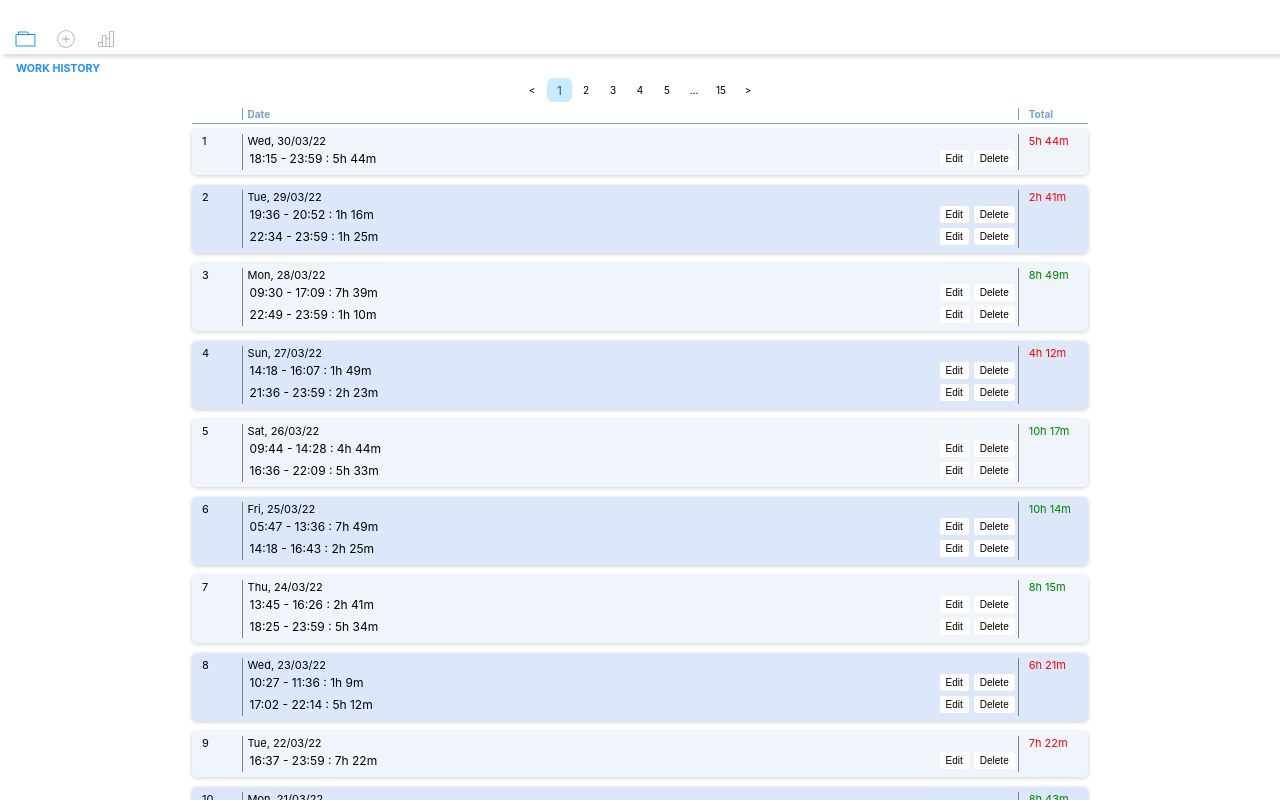
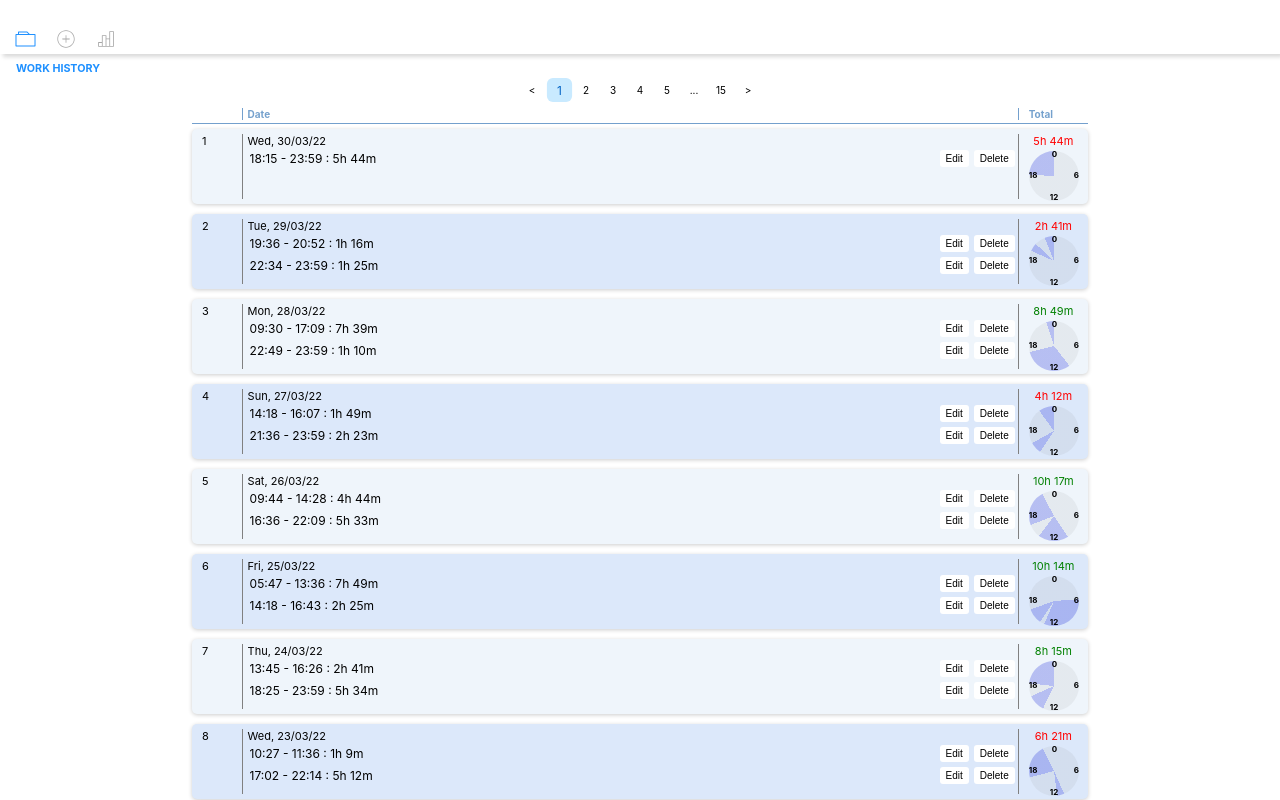
Before and after one commit to yalcinaksakal/freelancer, a React (Create React App) app: page / in a window 1280 px wide. Shown: the top 800 px of the page. Built offline with nearby package versions, Linux system fonts and the light colour scheme.

Commit message:
visual log added

```diff
--- a/src/components/History/ListItem/ListItem.module.scss
+++ b/src/components/History/ListItem/ListItem.module.scss
@@ -8,12 +8,16 @@
 	font-size: 11px;
 	display: flex;
 	width: calc(100% - 20px);
+	min-height: 65px;
 	.no {
 		width: 30px;
 	}
 	.total {
 		width: 50px;
-		color: var(--color);
+		text-align: center;
+		span {
+			color: var(--color);
+		}
 	}
 	.name {
 		width: calc(100% - 100px);
@@ -27,8 +31,11 @@
 		transform: translateY(-1px);
 		box-shadow: rgba(0, 0, 0, 0.19) 0px 5px 10px,
 			rgba(0, 0, 0, 0.23) 0px 3px 3px;
-		background: rgb(114, 183, 251);
-		color: whitesmoke;
+		.name {
+			background: rgb(114, 183, 251);
+			color: whitesmoke;
+			border: none;
+		}
 	}
 }
 .heading {
--- a/src/components/History/ListItem/ListItem.tsx
+++ b/src/components/History/ListItem/ListItem.tsx
@@ -1,4 +1,6 @@
+import { useState } from "react";
 import { getDuration } from "../../../helper/getTime";
+import VisualLog from "../../VisualLog/VisualLog";
 import styles from "./ListItem.module.scss";
 import LogItem from "./LogItem/LogItem";
 
@@ -14,7 +16,11 @@ const ListItem: React.FC<{
 		style = {
 			"--backColor": index % 2 ? "#eff5fb" : "#dce8fa",
 			"--color": duration >= 480 ? "green" : "red",
-		} as React.CSSProperties;
+		} as React.CSSProperties,
+		[activeTimeSlot, setActiveTimeSlot] = useState(-1),
+		handleHover = (index: number) => {
+			setActiveTimeSlot(index);
+		};
 
 	return (
 		<li className={index ? styles.item : styles.heading} style={style}>
@@ -29,11 +35,15 @@ const ListItem: React.FC<{
 							end={log[1]}
 							date={item[0]}
 							index={i}
+							hovered={handleHover}
 						/>
 					))}
 			</div>
 
-			<div className={styles.total}>{total}</div>
+			<div className={styles.total}>
+				<span>{total}</span>
+				{index ? <VisualLog logs={item[1]} activeSlot={activeTimeSlot} /> : ""}
+			</div>
 		</li>
 	);
 };
--- a/src/components/History/ListItem/LogItem/LogItem.tsx
+++ b/src/components/History/ListItem/LogItem/LogItem.tsx
@@ -10,7 +10,8 @@ const LogItem: React.FC<{
 	end: number;
 	date: string;
 	index: number;
-}> = ({ start, end, date, index }) => {
+	hovered: (index: number) => void;
+}> = ({ start, end, date, index, hovered }) => {
 	const [isDelete, setIsDelete] = useState(false),
 		[isEdit, setIsEdit] = useState(false);
 	return (
@@ -37,7 +38,11 @@ const LogItem: React.FC<{
 					/>
 				</BackDrop>
 			)}
-			<div className={styles.container}>
+			<div
+				onMouseEnter={() => hovered(index)}
+				onMouseLeave={() => hovered(-1)}
+				className={styles.container}
+			>
 				<div>{`${getTime(start)} - ${getTime(end)} : ${getDuration(
 					end - start
 				)}`}</div>
--- /dev/null
+++ b/src/components/VisualLog/TimeSlot/TimeSlot.module.scss
@@ -0,0 +1,12 @@
+.pie {
+	width: 50px;
+	aspect-ratio: 1;
+	position: absolute;
+	margin: 0;
+	margin-top: 3px;
+	padding: 0;
+	top: 0px;
+	transform: rotate(var(--r));
+	border-radius: 50%;
+	background: conic-gradient(var(--c) var(--d), #0000 0);
+}
--- /dev/null
+++ b/src/components/VisualLog/TimeSlot/TimeSlot.tsx
@@ -0,0 +1,22 @@
+import styles from "./TimeSlot.module.scss";
+
+const TimeSlot: React.FC<{
+	start: number;
+	end: number;
+	isActive: boolean;
+}> = ({ start, end, isActive }) => {
+	const style = {
+		"--d": Math.floor((360 * (end - start)) / 1440) + "deg",
+		"--r": Math.floor((360 * start) / 1440) + "deg",
+		"--c":
+			end - start === 1440
+				? "rgba(132, 132, 132, 0.1)"
+				: isActive
+				? "rgba(34, 250, 67, 0.392)"
+				: "rgba(0, 20, 255, 0.2)",
+	} as React.CSSProperties;
+
+	return <div className={styles.pie} style={style}></div>;
+};
+
+export default TimeSlot;
--- /dev/null
+++ b/src/components/VisualLog/VisualLog.module.scss
@@ -0,0 +1,32 @@
+.visual {
+	position: absolute;
+	width: 50px;
+	height: 50px;
+	border-radius: 5px 5px 0 0;
+	.digits {
+		width: 50px;
+		aspect-ratio: 1;
+		font-size: 8px;
+		margin: 0;
+		padding: 0;
+		li {
+			list-style: none;
+			position: absolute;
+			color: black;
+			font-weight: bold;
+
+			&:nth-child(1) {
+				transform: translate(23px, 1px);
+			}
+			&:nth-child(2) {
+				transform: translate(45px, 22px);
+			}
+			&:nth-child(3) {
+				transform: translate(21px, 44px);
+			}
+			&:nth-child(4) {
+				transform: translate(0px, 22px);
+			}
+		}
+	}
+}
--- /dev/null
+++ b/src/components/VisualLog/VisualLog.tsx
@@ -0,0 +1,29 @@
+import TimeSlot from "./TimeSlot/TimeSlot";
+import styles from "./VisualLog.module.scss";
+
+const VisualLog: React.FC<{
+	logs: any;
+	activeSlot: number;
+}> = ({ logs, activeSlot }) => {
+	return (
+		<div className={styles.visual}>
+			<TimeSlot start={0} end={24 * 60} isActive={false} />
+			{logs.map((log: any, i: number) => (
+				<TimeSlot
+					key={i}
+					start={log[0]}
+					end={log[1]}
+					isActive={i === activeSlot}
+				/>
+			))}
+			<ul className={styles.digits}>
+				<li>0</li>
+				<li>6</li>
+				<li>12</li>
+				<li>18</li>
+			</ul>
+		</div>
+	);
+};
+
+export default VisualLog;
```
